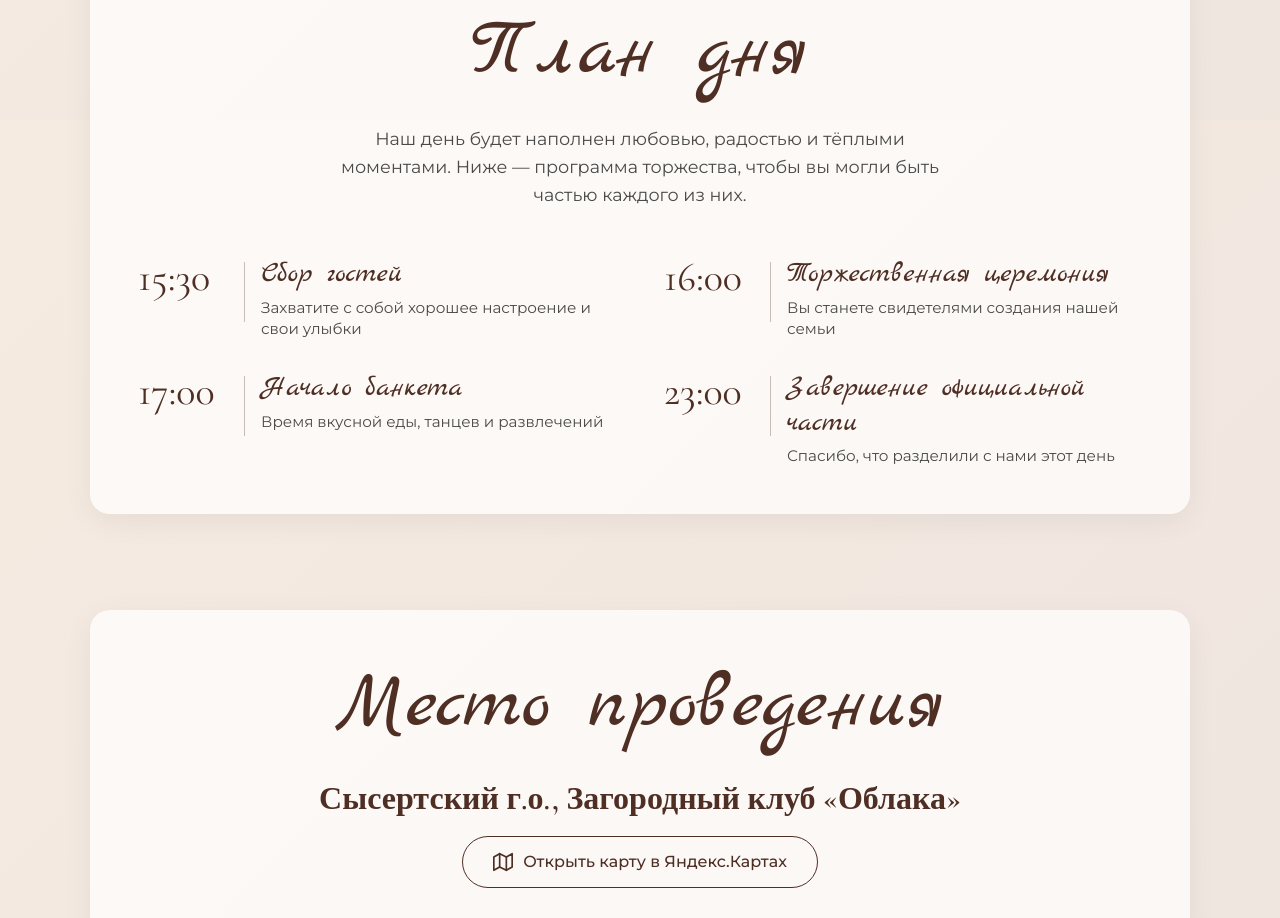
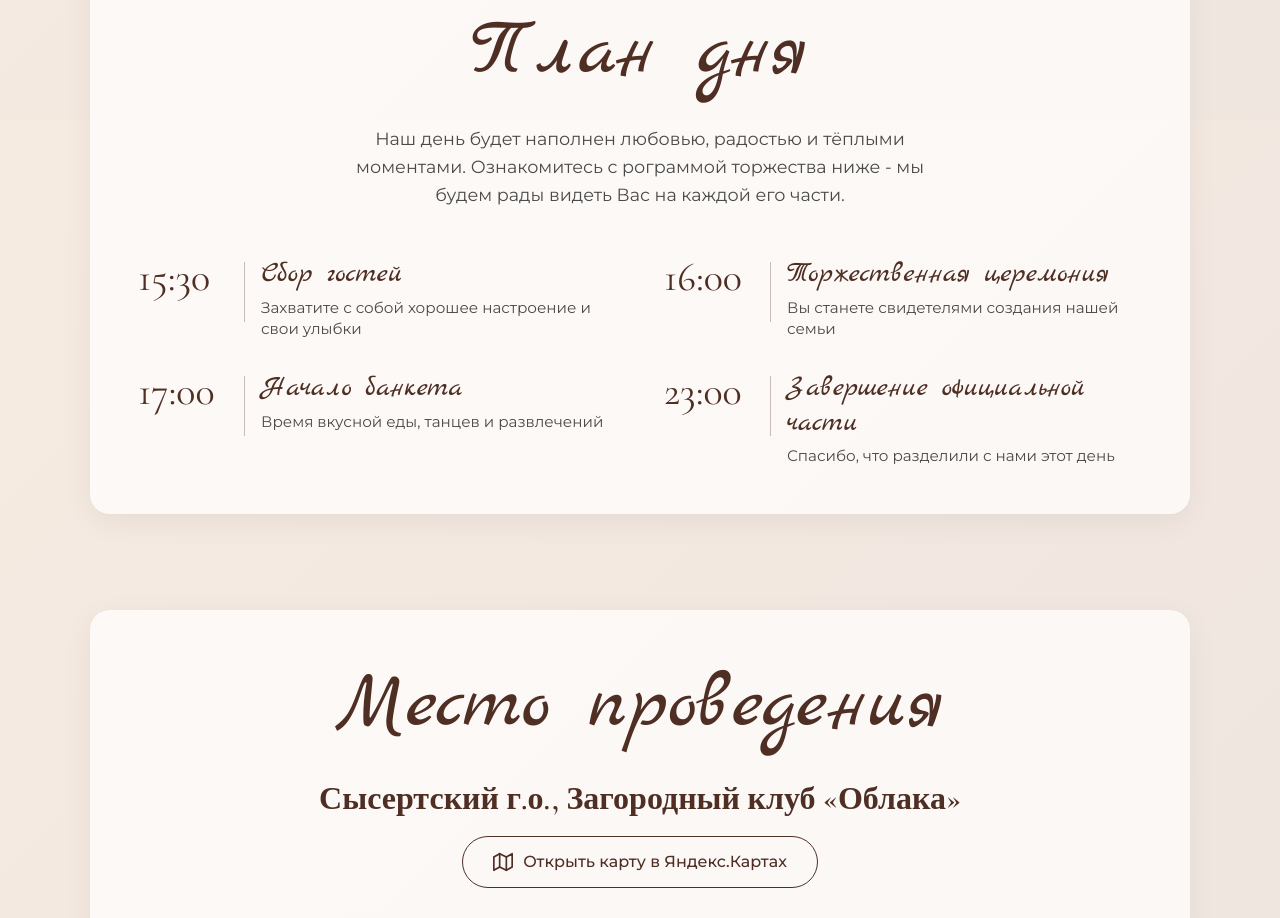
Before and after one commit to DALee66/kristina-dima.github.io, a plain HTML site: page main.html in a window 1280 px wide. Shown: the part 2280-3198 px from the top of the page. Drawn offline with nearby package versions, Linux system fonts and the light colour scheme.

Commit message:
Update main.html

```diff
--- a/main.html
+++ b/main.html
@@ -697,7 +697,7 @@ line-height: 1.6;
 <div class="plan-header text-center">
 <h2 class="script-title-large">План дня</h2>
 <div class="plan-intro">
-<p>Наш день будет наполнен любовью, радостью и тёплыми моментами. Ниже — программа торжества, чтобы вы могли быть частью каждого из них.</p>
+<p>Наш день будет наполнен любовью, радостью и тёплыми моментами. Ознакомитесь с рограммой торжества ниже - мы будем рады видеть Вас на каждой его части.</p>
 </div>
 </div>
 <div class="plan-grid">
@@ -1128,4 +1128,5 @@ initCountdown();
   });
 </script>
 </body>
+
 </html>
```
